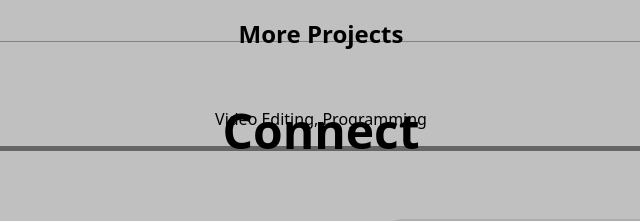
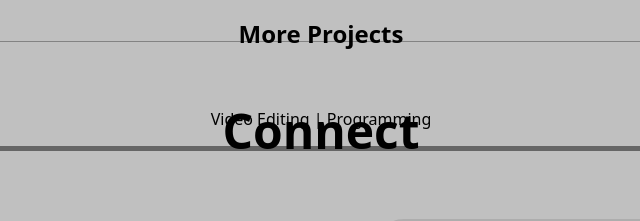
Before and after one commit to HaruCy16/FREELANCE-PORTFOLIO, a plain HTML site: page index.html in a window 1280 px wide. Shown: the part 3162-3383 px from the top of the page, 319-959 px from the left. Drawn offline with Linux system fonts and the light colour scheme; a web font is replaced by a local one.

Commit message:
added anchor tags for project footer, ready to deploy

```diff
--- a/index.css
+++ b/index.css
@@ -257,6 +257,13 @@ nav a:hover {
   text-align: center;
 }
 
+.projects-footer a {
+  color: rgb(0, 0, 0);
+  font-size: 1rem;
+  text-decoration: none;
+  gap: 1rem;
+}
+
 /*CONTACTS SECTION*/
 .connect-content {
   height: 85%;
--- a/index.html
+++ b/index.html
@@ -145,7 +145,8 @@
       </div>
       <div class="projects-footer">
         <h2>More Projects</h2><br>
-        <p>Video Editing, Programming</p> <!--TO CHANGE, ADD LINKS TO GDRIVE AND GITHUB-->
+        <p>
+          <a href="https://drive.google.com/drive/folders/1OYMkLb6QvvjdBkOEKAnEAG0m1CT_Bo-a?usp=sharing" target="_blank" rel="noopener">Video Editing</a> | <a href="https://github.com/HaruCy16" target="_blank" rel="noopener">Programming</a></p> <!--TO CHANGE, ADD LINKS TO GDRIVE AND GITHUB-->
       </div>
     </section>
     <!--CONNECT SECTION-->
```
